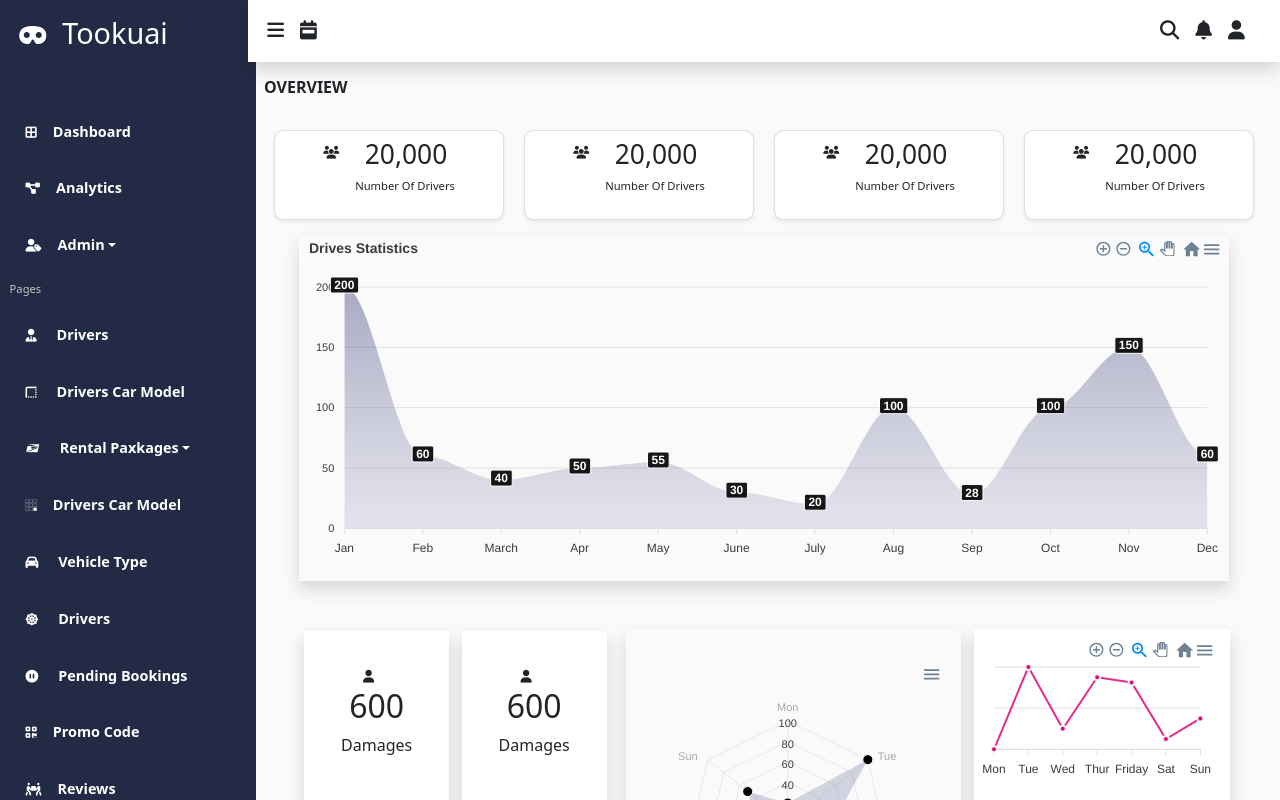
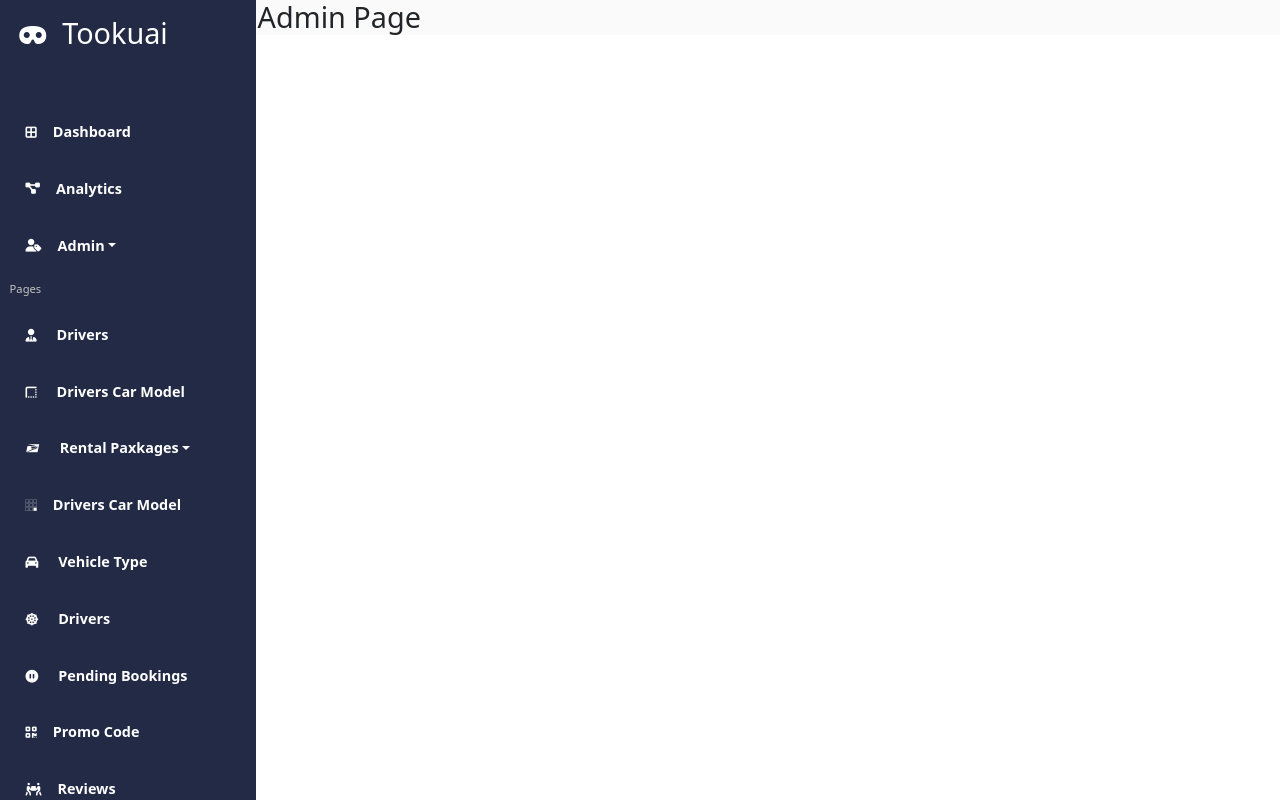
Before and after one commit to victorkhachi/newTookuai, a React (Create React App) app in the folder toouukia/: page /admin in a window 1280 px wide. Shown: the top 800 px of the page. Built offline with nearby package versions, Linux system fonts and the light colour scheme.

Commit message:
pages navigation/route implemented

```diff
--- a/toouukia/package.json
+++ b/toouukia/package.json
@@ -10,6 +10,8 @@
     "react": "^17.0.2",
     "react-apexcharts": "^1.3.9",
     "react-dom": "^17.0.2",
+    "react-router": "^5.2.0",
+    "react-router-dom": "^5.2.0",
     "react-scripts": "4.0.3",
     "web-vitals": "^1.0.1"
   },
--- a/toouukia/src/App.js
+++ b/toouukia/src/App.js
@@ -1,15 +1,37 @@
 import Sidenav from "./components/Sidenav";
 import Dashboard from "./components/Dashboard";
-import Charts from  "./components/Charts"
+import Admin from "./components/route-pages/Admin";
+import Drivers from "./components/route-pages/Drivers";
+import Analytics from "./components/route-pages/Analytics";
+import { Route, BrowserRouter , Switch,  Redirect  } from "react-router-dom"
 
 function App() {
   return (
-    <div className="App">
-      <Sidenav />
-      <Dashboard />
-
-    </div>
+    <>
+        <BrowserRouter>
+          <div>
+            <Sidenav />
+            <Switch>
+              <Route path="/" exact component={Dashboard} />
+              <Route path="/analytics" component={Analytics} />
+              <Route path="/admin" component={Admin} />
+              <Route path="/drivers" component={Drivers} />
+              <Redirect to="/" />
+            </Switch>
+          </div>
+        </BrowserRouter>
+    </>
   );
 }
 
 export default App;
+
+{/* <BrowserRouter>
+        <div>
+          <Sidenav />
+          <Routes>
+            <Route path="/" exact component={Dashboard} />
+            <Route path="/analytics" component={Analytics} />
+            <Navigate to="/" />
+          </Routes>
+        </div> */}
--- a/toouukia/src/components/Sidenav.js
+++ b/toouukia/src/components/Sidenav.js
@@ -1,5 +1,5 @@
 import React from "react";
-
+import { NavLink } from "react-router-dom";
 const Sidenav = () => {
   return (
     <section>
@@ -12,24 +12,29 @@ const Sidenav = () => {
           {" "}
           <i class="fas fa-mask h1"></i>Tookuai
         </h1>
-    <hr></hr>
+        <hr></hr>
         <nav>
           <ul>
             <li>
-              {" "}
-              <i class="fas fa-border-all"></i>Dashboard
+              <NavLink to="/" className="li">
+                <i class="fas fa-border-all"></i>
+                Dashboard
+              </NavLink>
             </li>
             <li>
-              {" "}
-              <i class="fas fa-project-diagram"></i>Analytics
+              <NavLink to="/analytics" className="li">
+                <i class="fas fa-project-diagram"></i>Analytics
+              </NavLink>{" "}
             </li>
             <li
               className=" ul dropdown-toggle"
               data-bs-toggle="dropdown"
               aria-expanded="false"
             >
-              <i class="fas fa-user-tag"></i>
-              Admin
+              <NavLink to="/admin" className="li">
+                <i class="fas fa-user-tag"></i>
+                Admin
+              </NavLink>
             </li>
             <ul className=" dm dropdown-menu">Admin Users-List</ul>
           </ul>
@@ -37,7 +42,9 @@ const Sidenav = () => {
 
           <ul>
             <li>
-              <i class="fas fa-user-tie"></i> Drivers
+              <NavLink to="/drivers" className="li">
+                <i class="fas fa-user-tie"></i> Drivers
+              </NavLink>
             </li>
             <li>
               {" "}
@@ -48,7 +55,6 @@ const Sidenav = () => {
               data-bs-toggle="dropdown"
               aria-expanded="false"
             >
-
               <i class="fab fa-usps"></i> Rental Paxkages
             </li>
             <ul className=" dm dropdown-menu">
--- /dev/null
+++ b/toouukia/src/components/route-pages/Admin.js
@@ -0,0 +1,11 @@
+import React from 'react'
+
+const Admin = () => {
+  return (
+    <div>
+      <h1 className="sectD">Admin Page</h1>
+    </div>
+  );
+}
+
+export default Admin
--- /dev/null
+++ b/toouukia/src/components/route-pages/Analytics.js
@@ -0,0 +1,11 @@
+import React from 'react'
+
+const Analytics = () => {
+  return (
+    <div>
+      <h1 className="sectD">Analytics Page</h1>
+    </div>
+  );
+}
+
+export default Analytics
--- /dev/null
+++ b/toouukia/src/components/route-pages/Drivers.js
@@ -0,0 +1,11 @@
+import React from 'react'
+
+const Drivers = () => {
+  return (
+    <div>
+      <h1 className="sectD">Drivers Page</h1>
+    </div>
+  );
+}
+
+export default Drivers
--- a/toouukia/src/index.css
+++ b/toouukia/src/index.css
@@ -35,7 +35,9 @@ nav ul, h1{
 nav ul{
   padding-left: 1rem;
 }
-nav ul li {
+nav ul li , .li {
+  color: white;
+  text-decoration: none;
   list-style-type: none;
   margin: 1rem 0;
   padding: .6rem 0;
```
Also changed, not shown: 2 other files (tests, documents, lock files or other folders).
